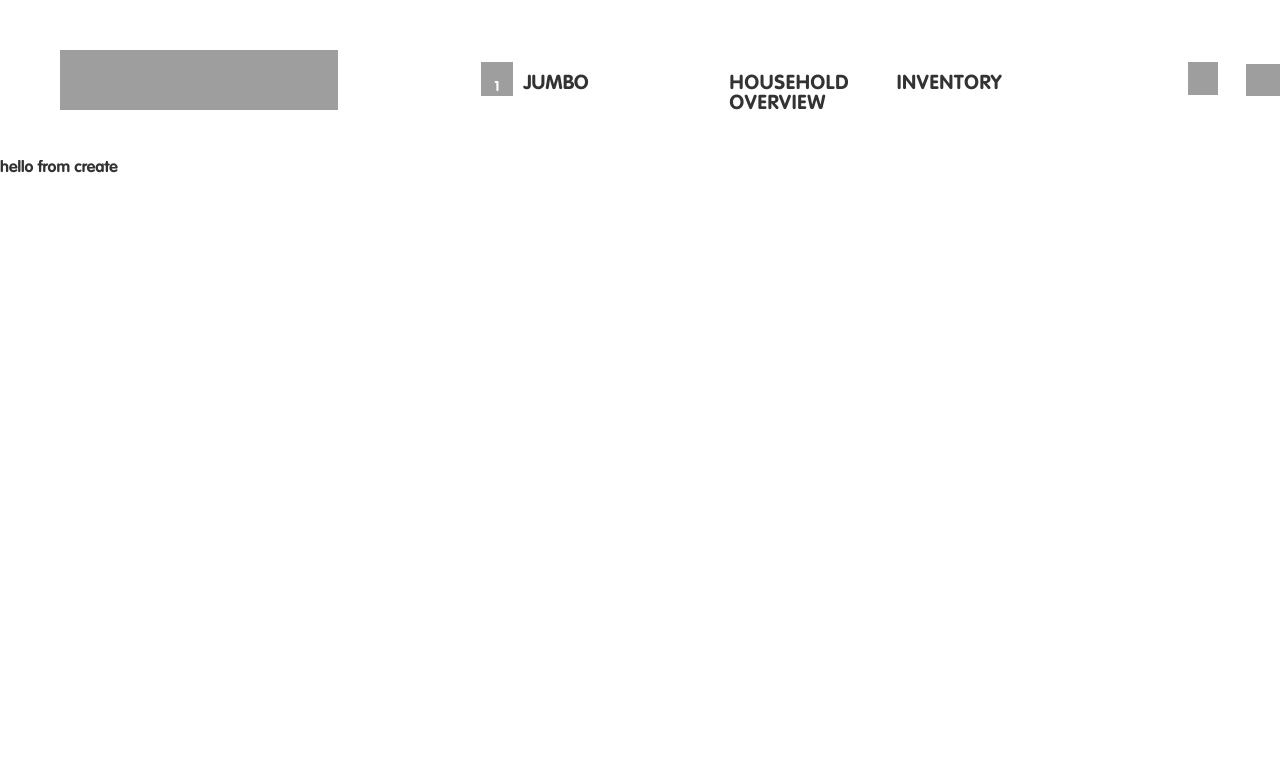
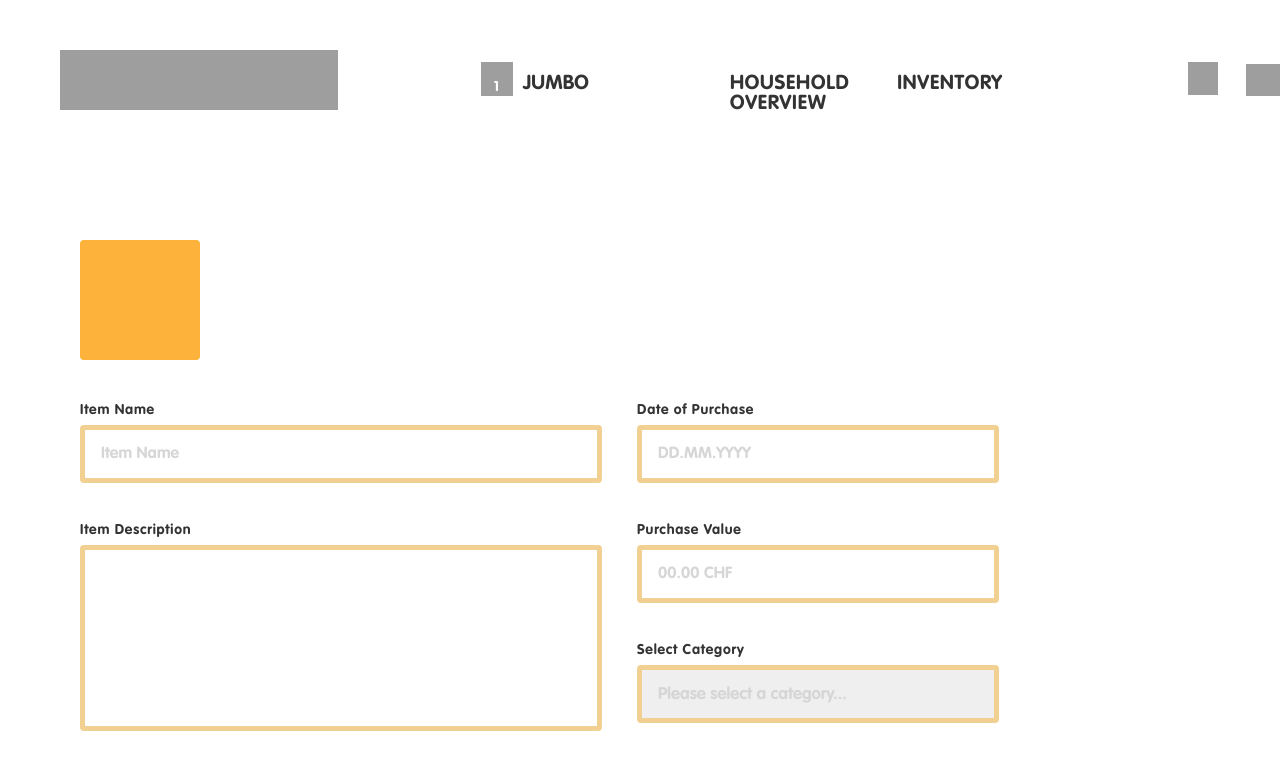
Before and after one commit to mala23/minidini-prototype-vanilla, a Node server app: page /items/create in a window 1280 px wide. Shown: the top 773 px of the page. Run offline with Node 20, Linux system fonts and the light colour scheme; some libraries are stand-ins or nearby versions; grey boxes are pictures that could not be loaded.

Commit message:
create form view

```diff
--- a/public/css/global.css
+++ b/public/css/global.css
@@ -7,14 +7,70 @@ html {
   color: rgba(51, 51, 51, 1);
   background-color: rgba(255, 255, 255, 1);
   font-family: 'VAGRounded', Fallback, sans-serif;
+  letter-spacing: 0.01rem;
+}
+
+main {
+  margin-top: 5rem;
 }
 
 input {
   border: solid 5px rgba(242, 208, 145, 1);
   border-radius: 4px;
   width: 20rem;
-  height: 2.5rem;
+  height: 3rem;
   display: inline-block;
+  font-family: inherit;
+  font-size: 100%;
+  padding: 0 1rem;
+}
+
+textarea {
+  border: solid 5px rgba(242, 208, 145, 1);
+  border-radius: 4px;
+  width: 20rem;
+  height: 9rem;
+  display: inline-block;
+  font-family: inherit;
+  font-size: 100%;
+  resize: none;
+  padding: 1rem;
+}
+
+select {
+  border: solid 5px rgba(242, 208, 145, 1);
+  border-radius: 4px;
+  width: 20rem;
+  height: 3rem;
+  display: inline-block;
+  font-family: inherit;
+  font-size: 120%;
+  -webkit-appearance: none;
+  -moz-appearance: none;
+  appearance: none;
+  -ms-box-sizing:content-box;
+  -moz-box-sizing:content-box;
+  -webkit-box-sizing:content-box;
+  box-sizing:content-box;
+  padding: 0 1rem;
+}
+
+select:required:invalid {
+  color: rgba(214, 214, 214, 1);
+}
+
+option[value=""][disabled] {
+  display: none;
+}
+
+option {
+  color: rgba(51, 51, 51, 1);
+}
+
+label {
+  display: inline-block;
+  margin-bottom: .5rem;
+  letter-spacing: 0.05rem;
 }
 
 ::-webkit-input-placeholder { /* Chrome/Opera/Safari */
--- a/public/css/inventory.css
+++ b/public/css/inventory.css
@@ -6,7 +6,6 @@
 
 #items-search__input {
   width: 30rem;
-  padding: 0 1rem;
   background-image: url("https://s3.eu-central-1.amazonaws.com/minidini/images/icons/icon_search.svg");
   background-repeat: no-repeat;
   background-position: 98% 50%;
--- /dev/null
+++ b/public/css/itemsCreate.css
@@ -0,0 +1,179 @@
+.formular {
+  display: inline-block;
+  font-family: 'VAGRounded';
+  color: #333;
+  font-size: 14px;
+  margin-left: 5rem;
+  max-width: 70rem;
+}
+
+form.formular ul {
+  list-style-type: none;
+  margin: 0;
+  padding: 0;
+}
+
+form.formular ul li {
+  margin-bottom: 40px;
+  margin-right: 35px;
+  float: left;
+}
+
+input#item-name {
+  width: 30rem;
+}
+
+textarea#item-description {
+  width: 30rem;
+}
+
+#iconrect {
+  display: inline-block;
+  width: 120px;
+  height: 120px;
+  background-color: #fcb23b;
+  border-radius: 4px;
+  margin-bottom: 40px;
+}
+
+.splitscreen {
+  display: inline-block;
+  color: #333;
+  font-size: 14px;
+  margin: 190px 0 0 47px;
+  top: 0;
+}
+
+.vl {
+    position: absolute;
+    border-left: 5px solid #fcb23b;
+    border-radius: 4px;
+    height: 100%;
+    left: 980px;
+    top: 188px;
+    z-index: -1;
+}
+
+.basepie {
+  display: inline-block;
+  width: 250px;
+  height: 250px;
+  border-radius: 50%;
+  background: conic-gradient(#333 33.33%, #D6D6D6 0, #D6D6D6 66.66%, #fcb23b 0);
+  z-index: -1;
+  margin-left: 35px;
+  margin-top: 62px;
+}
+
+.toppie {
+  width: 125px;
+  height: 125px;
+  border-radius: 50%;
+  background: #fff;
+  margin: 0 auto;
+  margin-top: 25%;
+}
+
+.totalline {
+  text-align: center;
+  font-size: 20px;
+  margin-top: 80px;
+}
+
+.totalvalue {
+  display: inline-block;
+}
+
+#total {
+  display: inline-block;
+  margin-right: 2px;
+}
+
+#chf {
+  display: inline-block;
+  color: #FDD89D;
+  margin-right: 2px;
+}
+
+.splitbuttons {
+  margin-top: 63px;
+}
+
+#equal {
+  width: 100px;
+  height: 60px;
+  font-size: 30px;
+  border-width: 5px;
+  border-color: #fcb23b;
+  border-radius: 4px;
+  margin-right: 11px;
+}
+
+#percent {
+  width: 100px;
+  height: 60px;
+  font-size: 25px;
+  border-width: 5px;
+  border-color: #fcb23b;
+  border-radius: 4px;
+  padding-top: 8px;
+  margin-right: 11px;
+}
+
+#amount {
+  width: 100px;
+  height: 60px;
+  font-size: 20px;
+  border-width: 5px;
+  border-color: #fcb23b;
+  border-radius: 4px;
+  padding-top: 8px;
+  margin-right: 11px;
+}
+
+.users {
+  display: inline-block;
+  border-style: solid;
+  border-width: 5px;
+  border-color: #FDD89D;
+  border-radius: 4px;
+  width: 320px;
+  height: 177px;
+  margin-top: 40px;
+}
+
+#usernumber {
+  display: inline-block;
+  font-size: 14px;
+  margin: 0;
+  margin-right: 17px;
+}
+
+#username {
+  display: inline-block;
+  font-size: 20px;
+  margin: 0;
+  margin-right: 15px;
+}
+
+#userchf {
+  display: inline-block;
+  font-size: 20px;
+  color: #fcb23b;
+  margin: 0;
+  margin-right: 5px;
+}
+
+.userdelete {
+  display: inline-block;
+  vertical-align: middle;
+}
+
+ul.users {
+  list-style-type: none;
+}
+
+ul.users li {
+  margin-bottom: 40px;
+  padding-top: 4px;
+}
--- a/views/itemsCreate.hbs
+++ b/views/itemsCreate.hbs
@@ -1,3 +1,46 @@
+<link href="../css/itemsCreate.css" rel="stylesheet">
+
 <main>
-  <p>hello from create</p>
+  <form class="formular" action="navbar.html" method="post">
+    <div id="iconrect"></div>
+    <ul class="inputblocks">
+    <li>
+    <div>
+      <label for="item-name">Item Name</label><br>
+      <input name="item-name" id="item-name" type="text" autofocus="ture" placeholder="Item Name"></input>
+    </div>
+    </li>
+    <li>
+    <div>
+      <label for="item-date">Date of Purchase</label><br>
+      <input name="item-date" id="item-date" type="text" placeholder="DD.MM.YYYY"></input>
+    </div>
+    </li>
+    <li>
+    <div>
+      <label for="item-description">Item Description</label><br>
+      <textarea name="item-description" id="item-description" type="text"></textarea>
+    </div>
+    </li>
+    <li>
+    <div>
+      <label for="item-value">Purchase Value</label><br>
+      <input name="item-value" id="item-value" type="text" placeholder="00.00 CHF"></input>
+    </div>
+    </li>
+    <li>
+    <div>
+    <label for="item-category">Select Category</label><br>
+      <select id="item-category" name="item-category" required="true">
+        <option value="" disabled selected>Please select a category...</option>
+        <option value="Furniture">Furniture</option>
+        <option value="Decoration">Decoration</option>
+        <option value="Home Appliance">Home Appliance</option>
+        <option value="Entertainment Device">Entertainment Device</option>
+        <option value="Garden">Garden</option>
+      </select>
+    </div>
+    </li>
+    </ul>
+  </form>
 </main>
```
